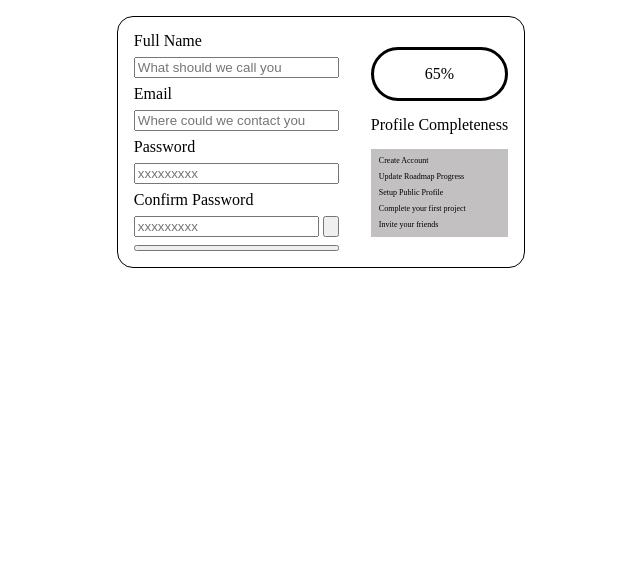
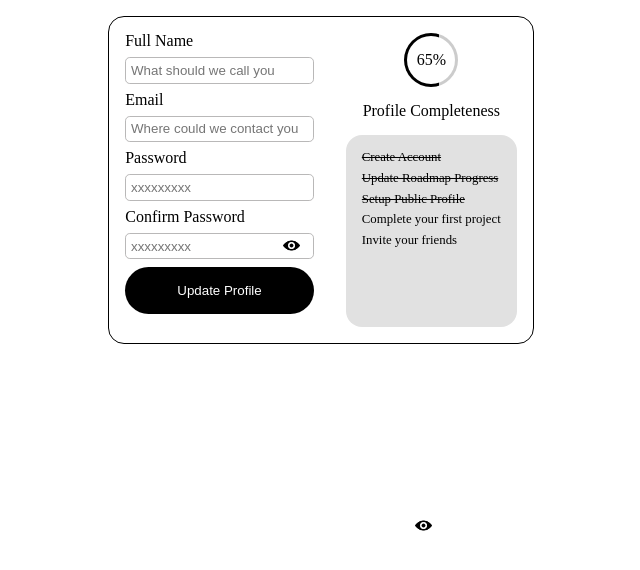
Before and after one commit to hoangduong19/Accessible-Form-UI, a plain HTML site: page index.html in a window 1280 px wide. Shown: the whole page, without its empty margins (319-959 px from the left). Drawn offline with Linux system fonts and the light colour scheme.

Commit message:
Enhance password input fields with visibility toggle and improve accessibility features

```diff
--- a/index.html
+++ b/index.html
@@ -16,18 +16,26 @@
             aria-required="true" aria-describedby="email-error" aria-invalid="false">
             <p id="email-error" class="error-message">Invalid email address</p>
             <label for="password">Password</label>
-            <input id="password" placeholder="xxxxxxxxx" type="password"
+            <div>
+                <input id="password" placeholder="xxxxxxxxx" type="password"
             aria-required="true" aria-describedby="password-error" aria-invalid="false">
+                <button class="eye-btn1 "
+                aria-label="Show password" aria-pressed="false">
+                    <img src="eye.png" href="hide password"/>
+                </button>
+            </div>
             <label for="confirm-password">Confirm Password</label>
-            <div>
+            <div class="password-wrapper">
                 <input id="confirm-password" placeholder="xxxxxxxxx" type="password"
                 aria-required="true" aria-describedby="password-error" aria-invalid="false">
-                <button class="eye-btn">
-                    <img>
+                <button class="eye-btn2"
+                aria-label="Show password" aria-pressed="false">
+                    <img src="eye.png" href="hide password"/>
                 </button>
             </div>
-            <button class="update-profile">
-
+            <button class="update-profile"
+            aria-label="update profile" aria-pressed="false">
+                <p>Update Profile</p>
             </button>
 
         </div>
@@ -35,13 +43,13 @@
             <p class="circle-progress">
                 65%
             </p>
-            <p>
+            <p style="text-align: center;">
                 Profile Completeness
             </p>
             <div class="checklist">
-                <p>Create Account</p>
-                <p>Update Roadmap Progress</p>
-                <p>Setup Public Profile</p>
+                <p style="text-decoration: line-through;">Create Account</p>
+                <p style="text-decoration: line-through;">Update Roadmap Progress</p>
+                <p style="text-decoration: line-through;">Setup Public Profile</p>
                 <p>Complete your first project</p>
                 <p>Invite your friends</p>
             </div>
--- a/styles.css
+++ b/styles.css
@@ -53,7 +53,6 @@ html {
 .main {
     display: flex;
     justify-content: center;
-    align-items: center;
     width: max-content;
     margin: 1rem auto;
     border: 0.1rem solid black;
@@ -66,16 +65,15 @@ html {
     flex-direction: column;
 
 }
-.progress {
-    display: flex;
-    flex-direction: column;
-
-}
 label {
     margin-bottom: 0.5rem;
+    font-size: 1rem;
 }
 input {
     margin-bottom: 0.5rem;
+    padding: 0.3rem;
+    border: 0.1rem solid rgb(185, 184, 184);
+    border-radius: 0.3rem;
 }
 .error-message {
     height: 0;
@@ -84,23 +82,78 @@ input {
 .error-message.active {
     height: 1rem;
 }
-
+.password-wrapper {
+    position: relative;
+}
+.eye-btn1 {
+    position: absolute;
+    bottom: 16.4rem;
+    right: 32.7rem;
+    border: none;
+    background: none;
+    width: 1.8rem;
+    height: auto;
+}
+.eye-btn1 img {
+    width: 100%;
+    height: 100%;
+}
+.eye-btn2{
+    position: absolute;
+    bottom: 0.6rem;
+    left: 9.5rem;
+    border: none;
+    background: none;
+    width: 1.8rem;
+    height: auto;
+}
+.eye-btn2 img {
+    width: 100%;
+    height: 100%;
+}
+.progress {
+    display: flex;
+    flex-direction: column;
+    justify-content: center;
+    align-items: center;
+}
 .circle-progress {
+    display: flex;
+    justify-content: center;
+    width: 1rem;
     padding: 1rem;
-    border: 0.2rem solid black;
+    border: 0.2rem solid transparent;
+    background:
+        linear-gradient(#fff, #fff) padding-box,                /* bên trong */
+        linear-gradient(90deg, #000 65%, #ccc 50%) border-box; /* border 2 màu */
     border-radius: 9999rem;
     text-align: center;
     margin-bottom: 1rem;
 }
 .checklist {
-    background: rgb(194, 192, 192);
+    background: rgb(225, 225, 225);
     display: flex;
     flex-direction: column;
     justify-content: left;
     gap: 0.5rem;
-    padding: 0.5rem;
+    padding: 1rem;
     margin-top: 1rem;
+    border-radius: 1rem;
+    height: 10rem;
 }
 .checklist > p {
-    font-size: 0.5rem;
+    font-size: 0.8rem;
 }
+.update-profile {
+    border: none;
+    background-color: #000;
+    color: white;
+    padding: 1rem;
+    border-radius: 9999rem;
+}
+.update-profile:hover {
+    background-color: blue;
+    color:white;
+    transition:   background-color 0.2s ease,
+        transform 0.2s ease;
+}
```
Also changed, not shown: eye.png (added).
